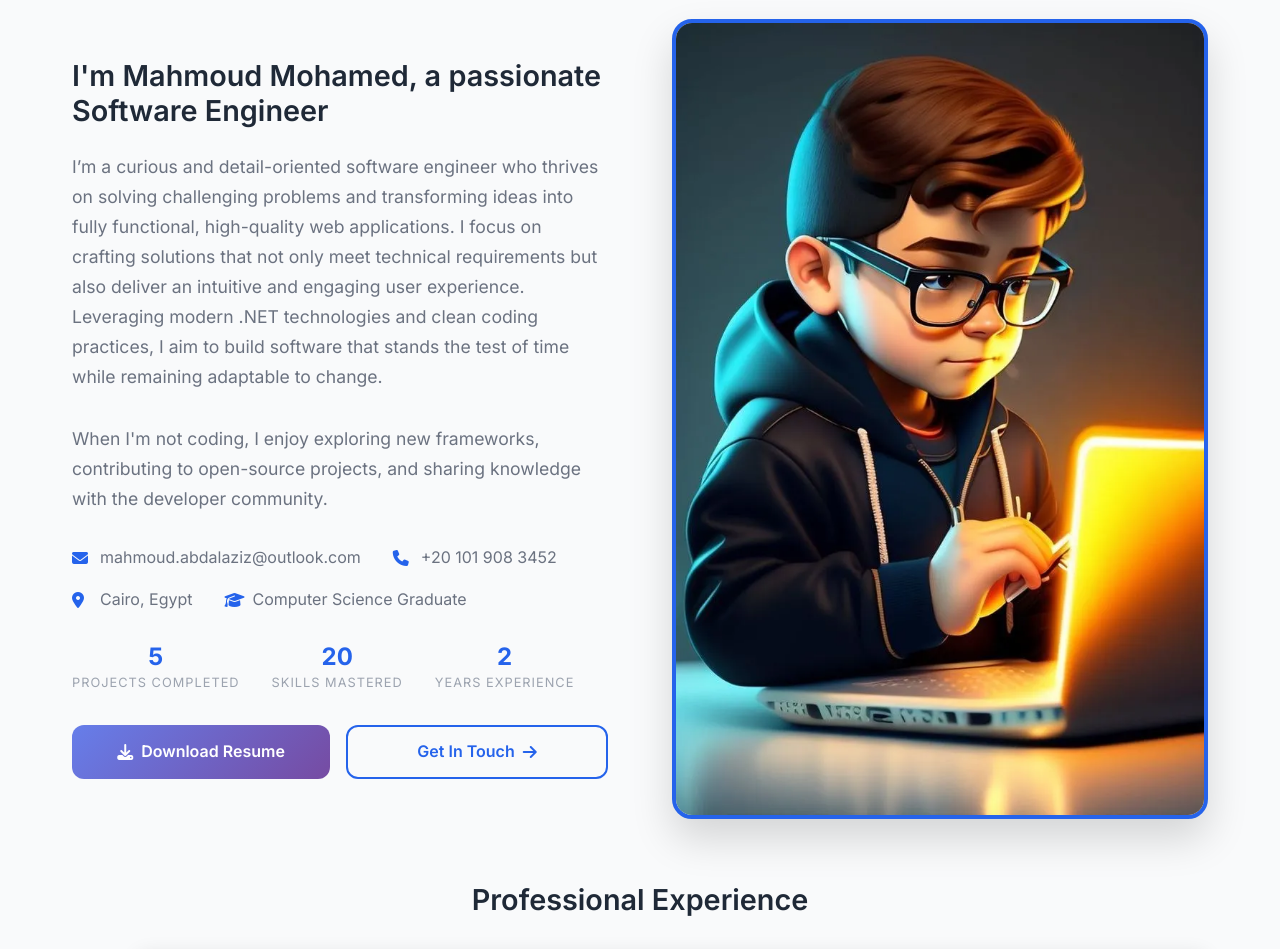
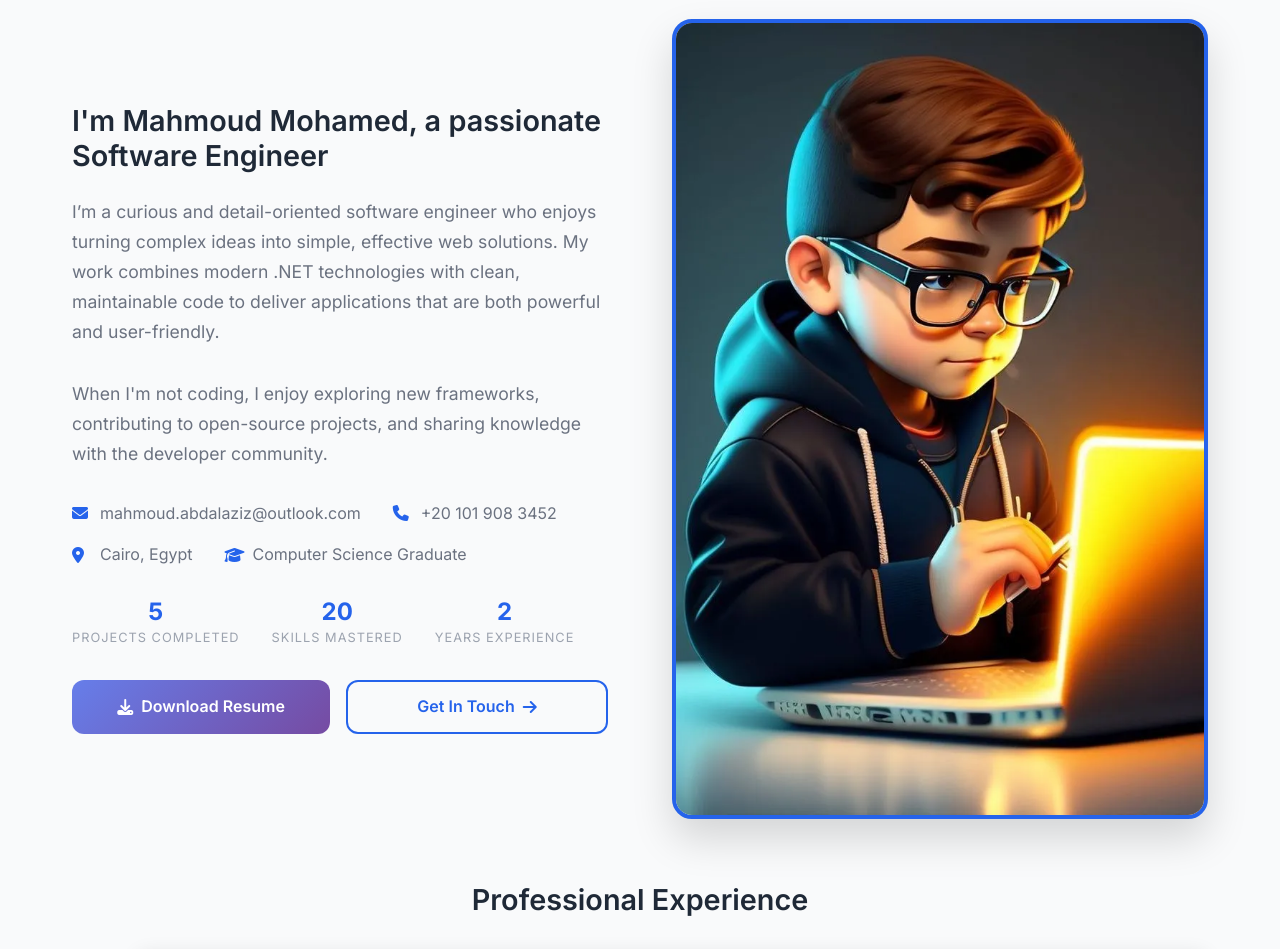
Before and after one commit to M7-TROJAN/TROJAN-Portfolio, a plain HTML site: page index.html in a window 1280 px wide. Shown: the part 1048-1997 px from the top of the page. Drawn offline with nearby package versions, Linux system fonts and the light colour scheme; animation ran at ten frames a second.

Commit message:
Update index.html

```diff
--- a/index.html
+++ b/index.html
@@ -201,7 +201,10 @@
                     <div class="about-text" data-aos="fade-right">
                         <div class="about-intro">
                             <h3>I'm Mahmoud Mohamed, a passionate Software Engineer</h3>
+                            <!--
                             <p>I’m a curious and detail-oriented software engineer who thrives on solving challenging problems and transforming ideas into fully functional, high-quality web applications. I focus on crafting solutions that not only meet technical requirements but also deliver an intuitive and engaging user experience. Leveraging modern .NET technologies and clean coding practices, I aim to build software that stands the test of time while remaining adaptable to change.</p>
+                             -->
+                            <p>I’m a curious and detail-oriented software engineer who enjoys turning complex ideas into simple, effective web solutions. My work combines modern .NET technologies with clean, maintainable code to deliver applications that are both powerful and user-friendly.</p>
                             <p>When I'm not coding, I enjoy exploring new frameworks, contributing to open-source projects, and sharing knowledge with the developer community.</p>
                         </div>
 
```
